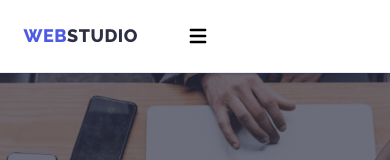
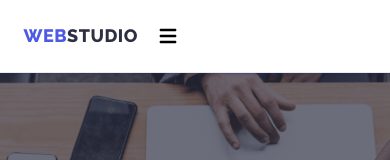
Before and after one commit to Iri20/goit-markup-hw-07, a plain HTML site: page index.html in a window 390 px wide. Shown: the top 160 px of the page. Drawn offline with nearby package versions, Linux system fonts and the light colour scheme.

Commit message:
Update styles.css

```diff
--- a/css/styles.css
+++ b/css/styles.css
@@ -1055,13 +1055,13 @@ input:checked + svg.checkbox-icon {
     display: none;
   }
   .header-container {
-    max-width: 94%;
+    max-width: 80%;
     margin-left: 6vw;
     display: flex;
     justify-content: flex-start;
   }
   .container {
-    min-width: 80px;
+    min-width: 50px;
   }
 }
 @media screen and (min-width: 429px) and (max-width: 768px) {
```
